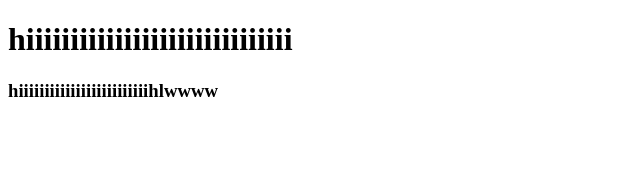
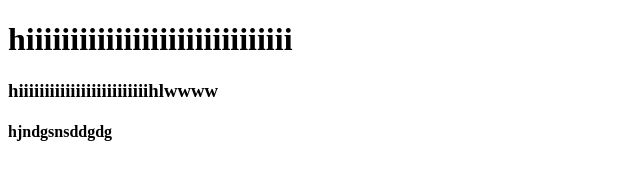
Before and after one commit to Biswajitsamal2020/practice2, a plain HTML site: page add1.html in a window 1280 px wide. Shown: the whole page, without its empty margins (0-640 px from the left). Drawn offline with Linux system fonts and the light colour scheme.

Commit message:
add2nd one

```diff
--- a/add1.html
+++ b/add1.html
@@ -9,5 +9,6 @@
 <body>
     <h1>hiiiiiiiiiiiiiiiiiiiiiiiiiiiiii</h1>
     <h3>hiiiiiiiiiiiiiiiiiiiiiiiiihlwwww</h3>
+    <h4>hjndgsnsddgdg</h4>
 </body>
 </html>
```
